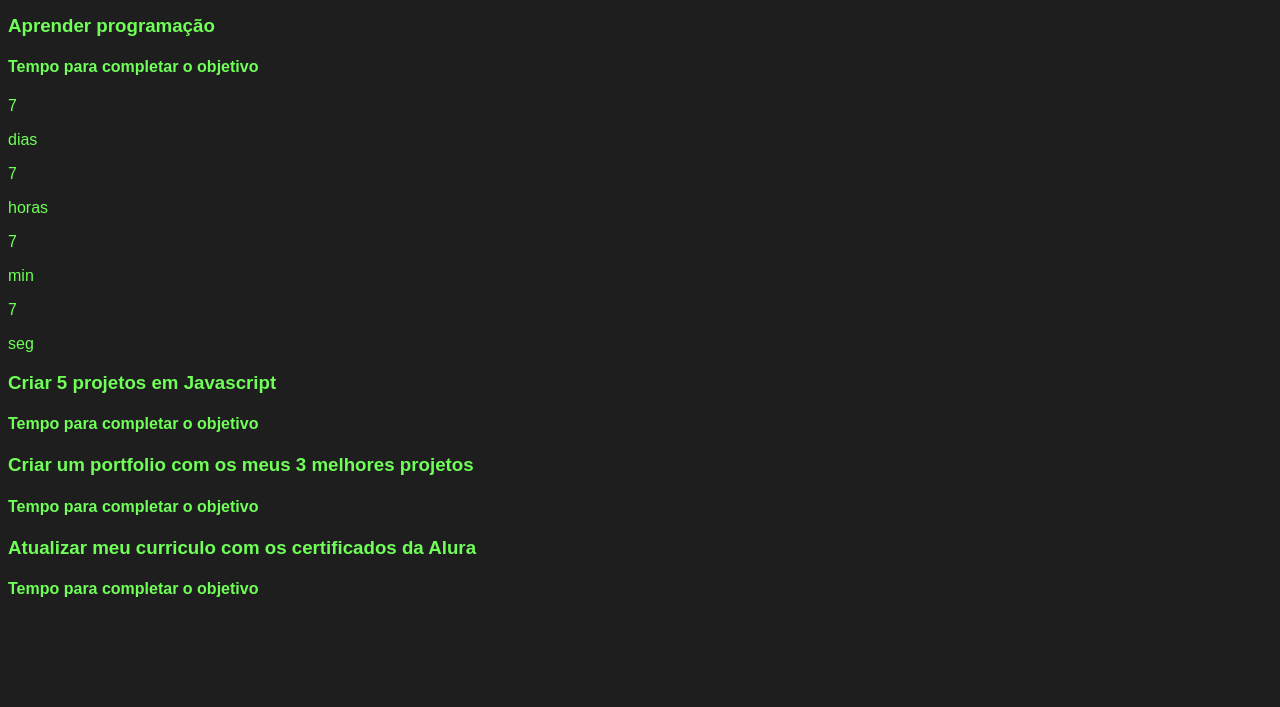
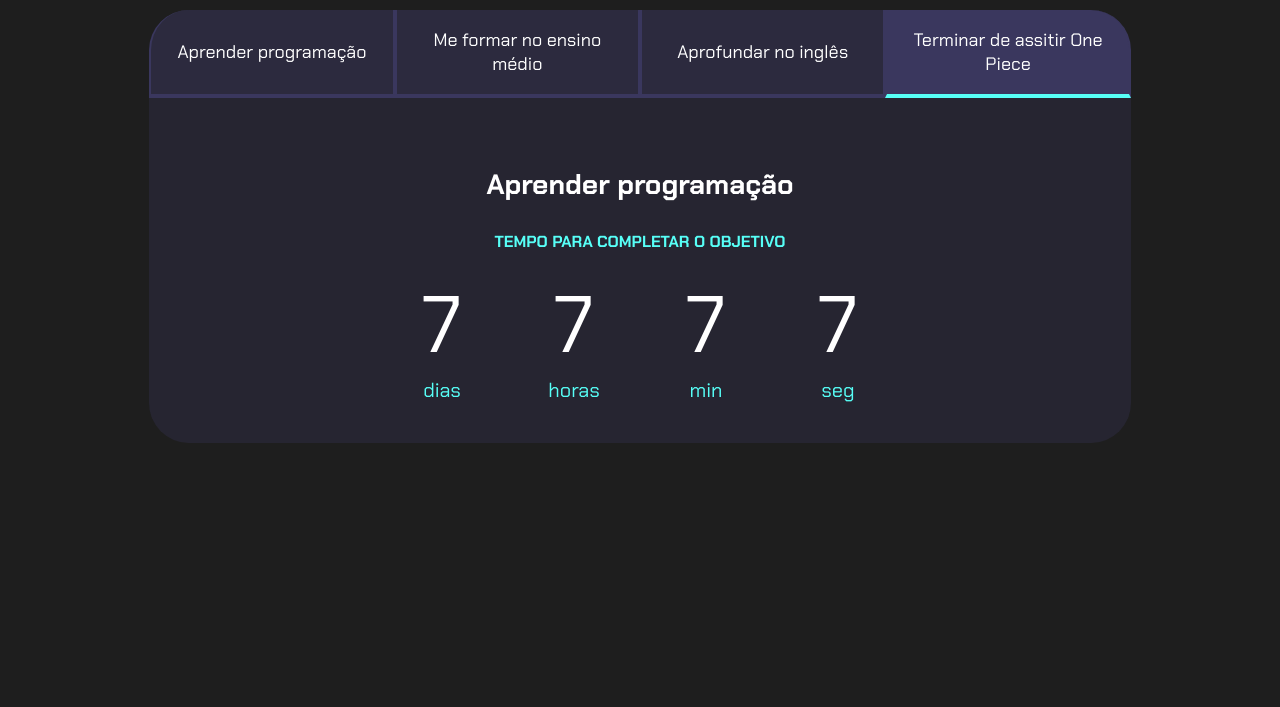
Before and after one commit to OsbornJhin/pastinha.legal, a plain HTML site: page index.html in a window 1280 px wide. Shown: the part 93-800 px from the top of the page. Drawn offline with Linux system fonts and the light colour scheme; a script that the page names is missing.

Commit message:
Update style.css

```diff
--- a/style.css
+++ b/style.css
@@ -1,13 +1,128 @@
+@import url('https://fonts.googleapis.com/css2?family=Chakra+Petch:wght@400;700&display=swap');
+
 :root {
     --cor-de-fundo: #1E1E1E;
-    --verde: #6FFF57;
+    --verde: #57fff7;
     --branco: #FFFFFF;
     --botao-ativo: #3A375E;
     --botao-inativo: rgba(58, 55, 94, 0.5);
     --texto-fundo: rgba(58, 55, 94, 0.3);
+}
+
+body {
+    background-color: var(--cor-de-fundo);
+    color: var(--branco);
+    font-family: 'Chakra Petch', sans-serif;
+}
+
+
+.conteudo-principal {
+    display: flex;
+    flex-direction: column;
+    justify-content: center;
+    align-items: center;
+    max-width: 1200px;
+    width: 100%;
+    margin: 0 auto;
+}
+
+.titulo-principal {
+    text-align: left;
+    width: 100%;
+    font-size: 32px;
+}
+
+.titulo-principal span {
+    color: var(--verde);
+}
+
+
+.botao {
+    font-family: 'Chakra Petch', sans-serif;
+    background-color: var(--botao-inativo);
+    color: var(--branco);
+    display: flex;
+    justify-content: center;
+    padding: 1em;
+    font-size: 18px;
+    align-items: center;
+    width: 100%;
+    border-bottom: 4px solid var(--botao-ativo);
+    border-left: 2px solid var(--botao-ativo);
+    border-right: 2px solid var(--botao-ativo);
+    border-top: none;
+}
+
+.botao:first-child {
+    border-radius: 40px 40px 0 0;
+}
+
+.botoes {
+    display: block;
+}
+
+.botao.ativo{
+    background-color: var(--botao-ativo);
+    border-bottom: 4px solid var(--verde);
+}
+
+.abas-textos{
+    background-color: var(--texto-fundo);
+    padding: 40px;
+    border-radius: 0 0 40px 40px;
+}
+.aba-conteudo.ativo{
+    display:block;
+}
+
+.aba-conteudo{
+    display: none;
+}
+
+.aba-conteudo-titulo-principal{
+    font-size: 28px;
+    text-align: center;
+}
+.aba-conteudo-titulo-secundario{
+    text-align: center;
+    color: var(--verde);
+    text-transform: uppercase;
+}
+
+.contador{
+    display:flex;
+    justify-content: center;
+    flex-wrap: wrap;
+}
+.contador-digito{
+    padding: 0 16px;
+    text-align: center;
+    min-width: 100px;
+}
+
+.contador-digito-numero{
+    font-size: 80px;
+    margin: 0;
+
+}
+
+.contador-digito-texto{
+    color: var(--verde);
+    font-size: 20px;
+    margin: 0;
+
+}
+
+@media screen and (min-width: 768px) {
+    .botoes {
+        display: flex;
     }
-    body {
-    background-color: var(--cor-de-fundo);
-    color: var(--verde); font-family: Chakra Petch, sans-serif;
 
+    .botao:first-child {
+        border-radius: 40px 0 0 0;
     }
+
+    .botao:last-child {
+        border-radius: 0 40px 0 0;
+    }
+}
```
